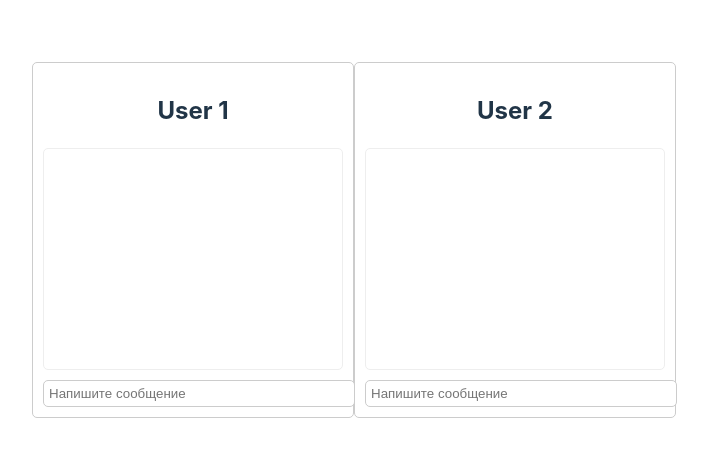
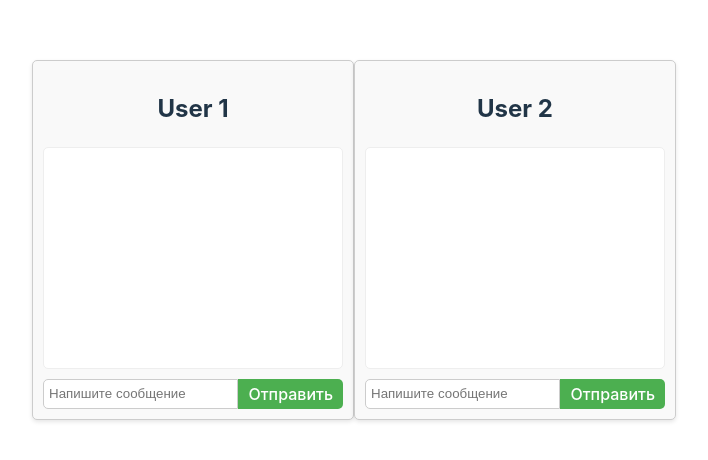
Before and after one commit to anastaciach/vue-chat-test-task, a Vue app in the folder vue-chat-test-task/: page / in a window 1280 px wide. Shown: the part 160-620 px from the top of the page, without its empty margins (286-994 px from the left). Built offline with nearby package versions, Linux system fonts and the light colour scheme.

Commit message:
feat:add a button refactor:change User messages always on the right

```diff
--- a/vue-chat-test-task/src/components/ChatWindow.vue
+++ b/vue-chat-test-task/src/components/ChatWindow.vue
@@ -2,16 +2,25 @@
   <div class="chat-window">
     <h2>{{ user }}</h2>
     <div class="message-list">
-      <div v-for="(msg, index) in messages" :key="index" class="message">
+      <div
+        v-for="(msg, index) in messages"
+        :key="index"
+        :class="['message', { self: msg.user === user }]"
+      >
+        <div class="message-content">
           <strong>{{ msg.user }}:</strong> {{ msg.message }}
           <small>{{ msg.timestamp }}</small>
         </div>
       </div>
+    </div>
+    <div class="input-container">
       <input
         v-model="newMessage"
         placeholder="Напишите сообщение"
         @keyup.enter="sendMessage"
       />
+      <button @click="sendMessage">Отправить</button>
+    </div>
   </div>
 </template>
 
@@ -43,6 +52,8 @@ const sendMessage = () => {
   border: 1px solid #ccc;
   padding: 10px;
   border-radius: 5px;
+  background-color: #f9f9f9;
+  box-shadow: 0 2px 4px rgba(0, 0, 0, 0.1);
 }
 
 .message-list {
@@ -52,16 +63,44 @@ const sendMessage = () => {
   border: 1px solid #eee;
   padding: 10px;
   border-radius: 5px;
+  background-color: #fff;
 }
 
 .message {
   margin-bottom: 10px;
-}
-
-input {
-  width: 100%;
   padding: 5px;
   border-radius: 5px;
+  background-color: #e0e0e0;
+  text-align: left;
+  display: flex;
+  justify-content: flex-start;
+}
+.message.self {
+  background-color: #dcf8c6;
+  justify-content: flex-end;
+  text-align: right;
+}
+.message-content {
+  max-width: 70%;
+}
+.input-container {
+  display: flex;
+}
+input {
+  flex: 1;
+  padding: 5px;
+  border-radius: 5px 0 0 5px;
   border: 1px solid #ccc;
 }
+button {
+  padding: 5px 10px;
+  border: none;
+  background-color: #4caf50;
+  color: white;
+  border-radius: 0 5px 5px 0;
+  cursor: pointer;
+}
+button:hover {
+  background-color: #45a049;
+}
 </style>
```
Lines whose indentation alone changed are shown as unchanged.
